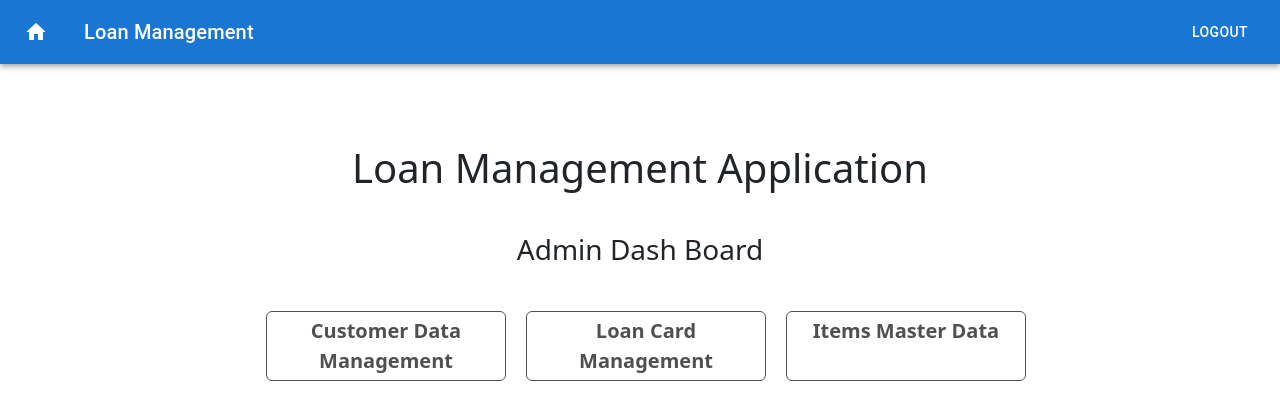
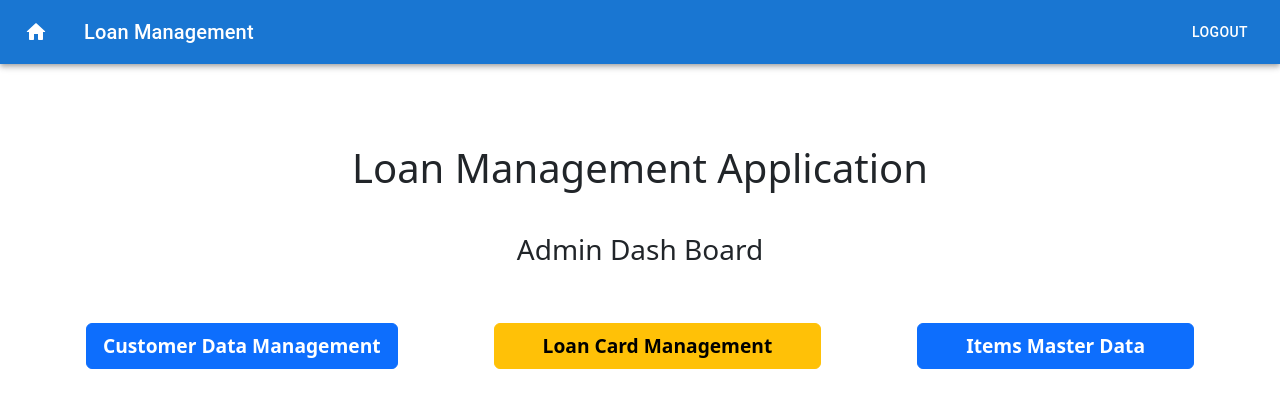
Before and after one commit to sakshijain009/Loan-Admin-Management-Application, a React (Vite) app in the folder frontend/: page /adminhome in a window 1280 px wide. Shown: the top 420 px of the page. Built offline with nearby package versions, Linux system fonts and the light colour scheme.

Commit message:
Admin home and disabled

```diff
--- a/frontend/src/components/AdminDashboard.jsx
+++ b/frontend/src/components/AdminDashboard.jsx
@@ -2,6 +2,7 @@ import React from "react";
 import Appbar from './Appbar';
 import './Dash.css';
 import { Link } from "react-router-dom";
+import { Button } from "react-bootstrap";
 
 function AdminDashboard(){
     return(
@@ -11,10 +12,30 @@ function AdminDashboard(){
                 <h1>Loan Management Application</h1>
                 <hr />
                 <h3>Admin Dash Board</h3>
-                <div className="user-dashboard__buttons">
-                    <Link to="/adminadduser" className="user-dashboard__button">Customer Data Management</Link>
-                    <Link to="/adminaddloan" className="user-dashboard__button">Loan Card Management</Link>
-                    <Link to="/adminadditem" className="user-dashboard__button">Items Master Data</Link>
+                <div className="user-dashboard__buttons mt-5">
+                    <Button variant="primary" className="mx-5 px-3 py-2">
+                        <Link
+                            style={{textDecoration:'none', color:'white', fontWeight:'bold', fontSize:'1.2rem'}}
+                            to="/adminadduser">
+                                Customer Data Management
+                        </Link>
+                    </Button>
+                    <Button variant="warning" className="mx-5 px-5 py-2">
+                        <Link
+                            style={{textDecoration:'none', color:'black', fontWeight:'bold', fontSize:'1.2rem'}}
+                            to="/adminaddloan">
+                                Loan Card Management
+                        </Link>
+                    </Button>
+                    <Button variant="primary" className="mx-5 px-5 py-2">
+                        <Link
+                            style={{textDecoration:'none', color:'white', fontWeight:'bold', fontSize:'1.2rem'}}
+                            to="/adminadditem">
+                                Items Master Data
+                        </Link>
+                    </Button>
+                    {/* <Link to="/adminaddloan" className="user-dashboard__button">Loan Card Management</Link>
+                    <Link to="/adminadditem" className="user-dashboard__button">Items Master Data</Link> */}
                 </div>
             </div>
         </>
--- a/frontend/src/components/AdminEditItem.jsx
+++ b/frontend/src/components/AdminEditItem.jsx
@@ -92,11 +92,11 @@ function AdminEditItem({id, show, handleClose, setEditDone}) {
                 <TextField className='text_register' disabled placeholder='Item ID' InputProps={{
         endAdornment: <InputAdornment position="end">{itemId}</InputAdornment>,
                     }} />
-                <TextField id="outlined-basic" placeholder="Category" className='text_register' value={category}
+                <TextField id="outlined-basic" placeholder="Category" disabled className='text_register' value={category}
                     onChange={
                         e => setCategory(e.target.value)
                     }/>
-                <TextField id="outlined-basic" placeholder="Item Make"  className='text_register' value={make}
+                <TextField id="outlined-basic" placeholder="Item Make" disabled  className='text_register' value={make}
                     onChange={
                         e => setMake(e.target.value)
                     }/>
@@ -108,7 +108,7 @@ function AdminEditItem({id, show, handleClose, setEditDone}) {
                     onChange={
                         e => setValue(e.target.value)
                     }/>
-                    <TextField id="outlined-basic" placeholder="Status"  className='text_register' value={status}
+                    <TextField id="outlined-basic" placeholder="Status" disabled className='text_register' value={status}
                     onChange={
                         e => setStatus(e.target.value)
                     }/>
--- a/frontend/src/components/AdminLogin.jsx
+++ b/frontend/src/components/AdminLogin.jsx
@@ -32,6 +32,8 @@ const AdminLogin = () => {
 
         const json = await response.json();
         if(response.status === 200){
+            console.log(JSON.stringify(json))
+            sessionStorage.setItem("admin", JSON.stringify(json));
             navigate('/adminhome');
         }
 
--- a/frontend/src/components/Dash.css
+++ b/frontend/src/components/Dash.css
@@ -3,7 +3,7 @@
     flex-direction: column;
     align-items: center;
     justify-content: flex-start;
-    height: 100vh;
+    /* height: 100vh; */
     margin-top: 5rem;
 }
 
```
